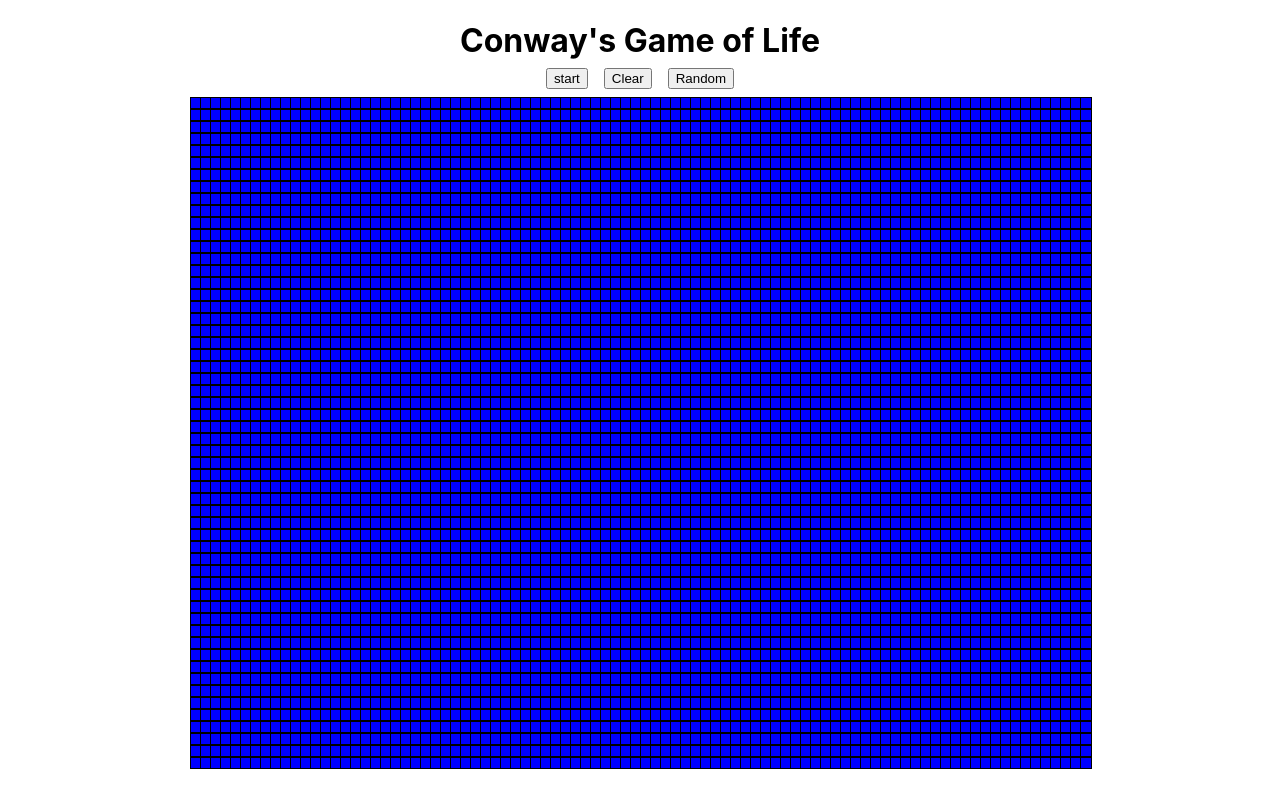
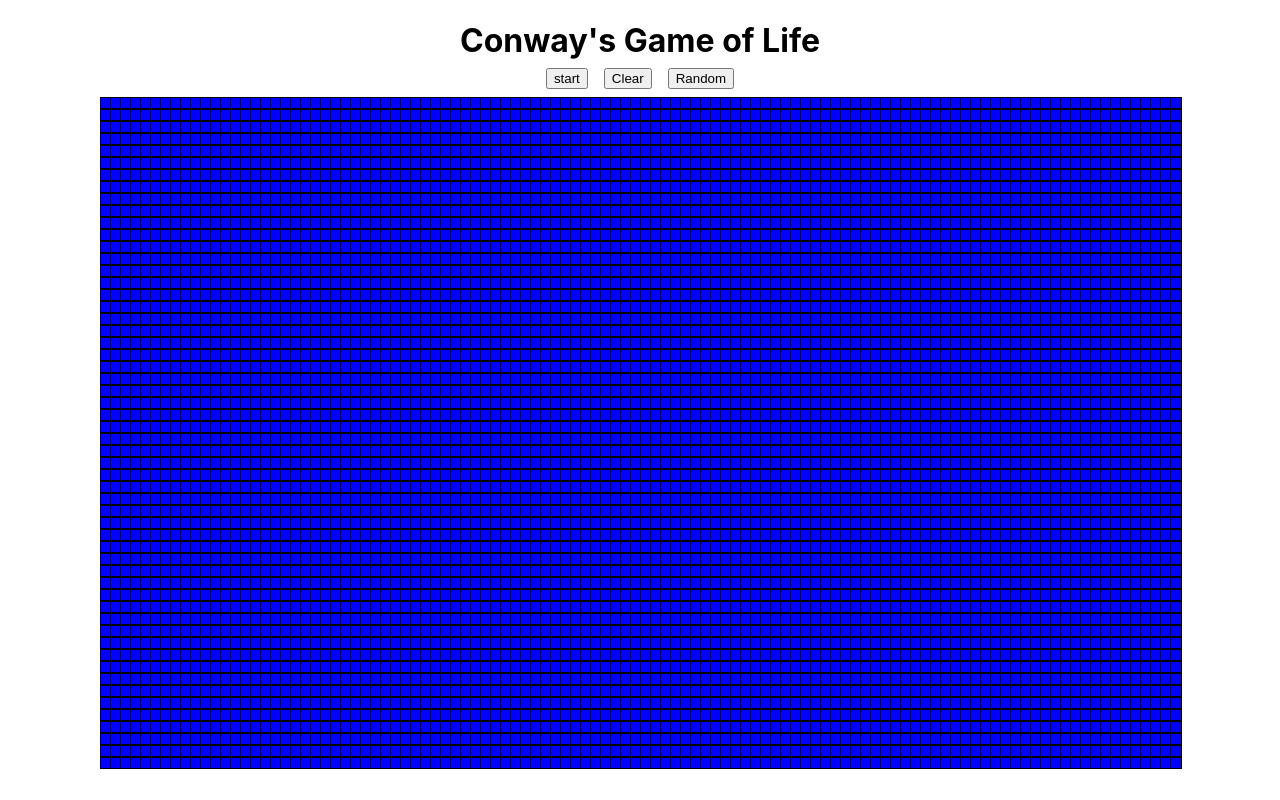
Before and after one commit to CrackersCookie/game-of-life-react, a React (Create React App) app: page / in a window 1280 px wide. Built offline with nearby package versions, Linux system fonts and the light colour scheme.

Commit message:
Adjust board width

```diff
--- a/src/App.tsx
+++ b/src/App.tsx
@@ -8,7 +8,7 @@ const getSize = (fullSize: number) => {
 
 const cellSize = 10;
 const numRows = getSize(window.innerHeight);
-const numCols = getSize(window.innerWidth);
+const numCols = getSize(window.innerWidth * 1.2);
 
 const neighbours = [
   [0, 1],
```
